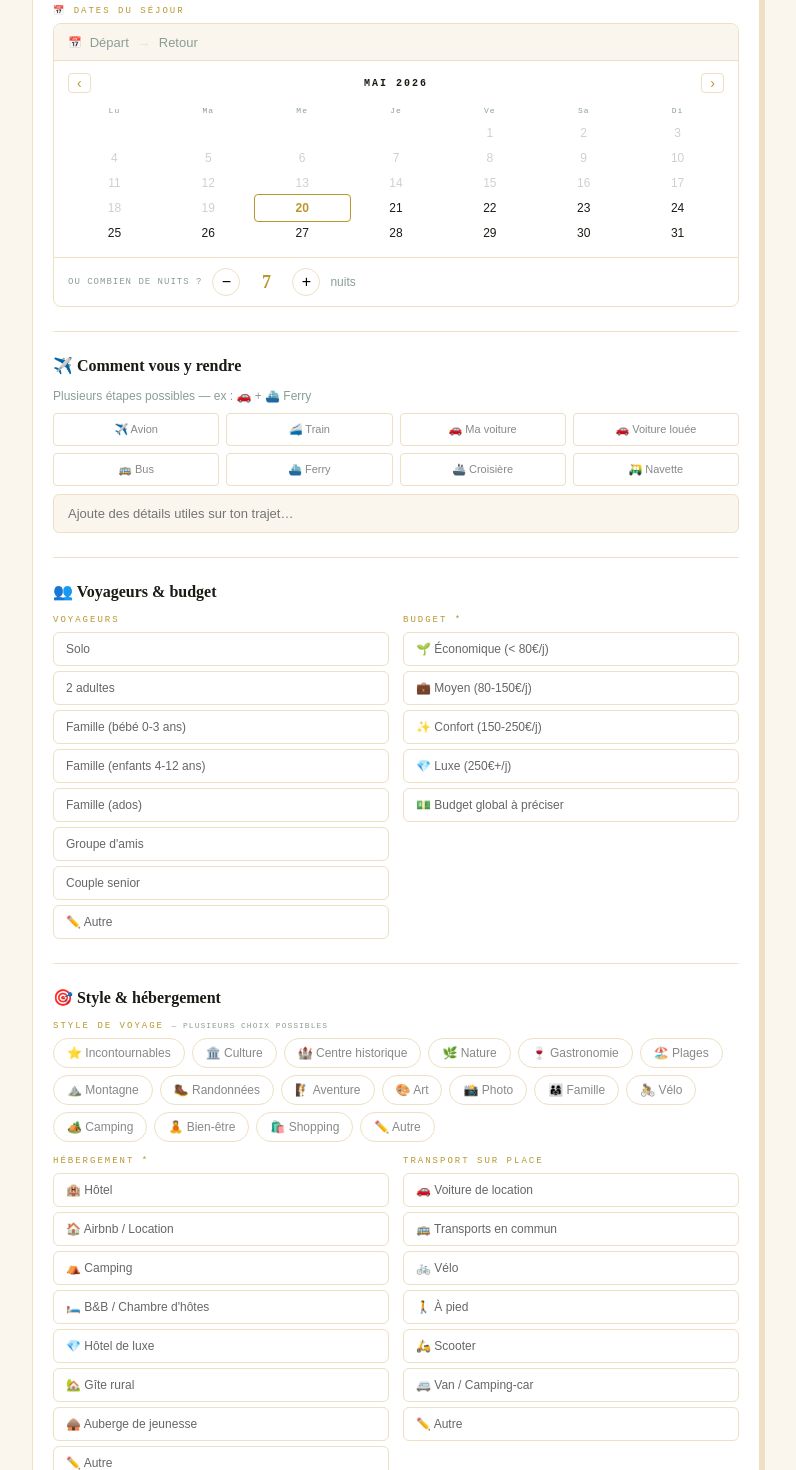
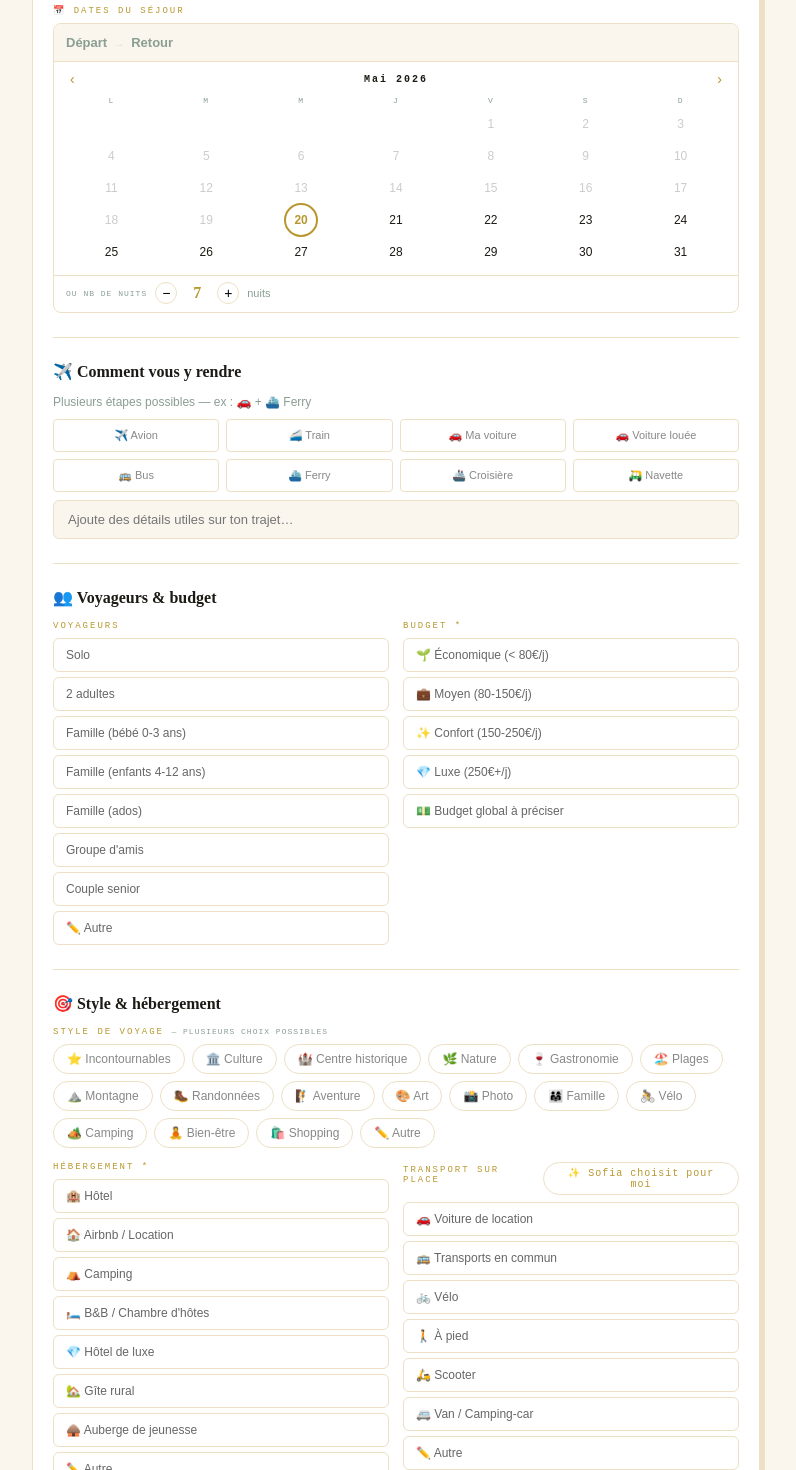
Before and after one commit to ingedevogelaere-hub/sofia-planner, a Next.js app: page / in a window 1280 px wide. Shown: the part 660-2130 px from the top of the page, without its empty margins (244-1040 px from the left). Built offline with nearby package versions, Linux system fonts and the light colour scheme.

Commit message:
Refactor DateRangePicker for clarity and accessibility
Refactor DateRangePicker component for improved readability and structure. Adjusted styles and added accessibility features.

```diff
--- a/pages/index.js
+++ b/pages/index.js
@@ -339,75 +339,129 @@ function PackingSection({packing}){
   </div>);
 }
 
-// ─── Date Range Picker ─────────────────────────────────────────
+// ─── Date Range Picker ─────────────────────────────────────
 function parseLocalDate(str){if(!str)return null;const [y,m,d]=str.split('-').map(Number);return new Date(y,m-1,d);}
 function toDateStr(d){if(!d)return"";return `${d.getFullYear()}-${String(d.getMonth()+1).padStart(2,'0')}-${String(d.getDate()).padStart(2,'0')}`;}
 
 function DateRangePicker({dateStart,dateEnd,nuits,onDateStart,onDateEnd,onNuits}){
   const today=new Date();today.setHours(0,0,0,0);
-  const [curMonth,setCurMonth]=useState(()=>{const d=dateStart?parseLocalDate(dateStart):new Date();return new Date(d.getFullYear(),d.getMonth(),1);});
+  const [curMonth,setCurMonth]=useState(()=>{
+    const d=dateStart?parseLocalDate(dateStart):new Date();
+    return new Date(d.getFullYear(),d.getMonth(),1);
+  });
   const [hovered,setHovered]=useState(null);
-  const start=parseLocalDate(dateStart);const end=parseLocalDate(dateEnd);
+  const start=parseLocalDate(dateStart);
+  const end=parseLocalDate(dateEnd);
+
   const daysInMonth=new Date(curMonth.getFullYear(),curMonth.getMonth()+1,0).getDate();
   const firstDay=new Date(curMonth.getFullYear(),curMonth.getMonth(),1).getDay();
-  const startOffset=(firstDay+6)%7;
-  const handleDay=(day)=>{
-    const clicked=new Date(curMonth.getFullYear(),curMonth.getMonth(),day);
-    if(clicked<today)return;
-    if(!start||(start&&end)){onDateStart(toDateStr(clicked));onDateEnd("");setHovered(null);}
-    else{if(clicked<=start){onDateStart(toDateStr(clicked));onDateEnd("");setHovered(null);}else{const nights=Math.round((clicked-start)/(1000*60*60*24));onDateEnd(toDateStr(clicked));onNuits(nights);setHovered(null);}}
+  const offset=(firstDay+6)%7;
+
+  const click=(day)=>{
+    const d=new Date(curMonth.getFullYear(),curMonth.getMonth(),day);
+    if(d<today)return;
+    if(!start||(start&&end)){onDateStart(toDateStr(d));onDateEnd("");setHovered(null);}
+    else if(d<=start){onDateStart(toDateStr(d));onDateEnd("");setHovered(null);}
+    else{onDateEnd(toDateStr(d));onNuits(Math.round((d-start)/(864e5)));setHovered(null);}
   };
-  const reset=()=>{onDateStart("");onDateEnd("");onNuits(7);setHovered(null);};
-  const getStatus=(day)=>{
+
+  const getStyle=(day)=>{
     const d=new Date(curMonth.getFullYear(),curMonth.getMonth(),day);
     const isS=start&&d.getTime()===start.getTime();
     const isE=end&&d.getTime()===end.getTime();
     const effEnd=end||(hovered?new Date(curMonth.getFullYear(),curMonth.getMonth(),hovered):null);
-    const inRange=start&&effEnd&&d>start&&d<effEnd;
-    const isPast=d<today;const isToday=d.getTime()===today.getTime();
-    return{isS,isE,inRange,isPast,isToday};
+    const inR=start&&effEnd&&d>start&&d<effEnd;
+    const past=d<today;
+    const isT=d.getTime()===today.getTime();
+    return{isS,isE,inR,past,isT};
   };
-  const cells=[];for(let i=0;i<startOffset;i++)cells.push(null);for(let d=1;d<=daysInMonth;d++)cells.push(d);
-  const months=["Janvier","Février","Mars","Avril","Mai","Juin","Juillet","Août","Septembre","Octobre","Novembre","Décembre"];
-  const days=["Lu","Ma","Me","Je","Ve","Sa","Di"];
-  const fmtShort=d=>d?d.toLocaleDateString('fr-FR',{day:'2-digit',month:'2-digit'}):null;
+
+  const cells=[];
+  for(let i=0;i<offset;i++)cells.push(null);
+  for(let d=1;d<=daysInMonth;d++)cells.push(d);
+
+  const M=["Jan","Fév","Mar","Avr","Mai","Jun","Jul","Aoû","Sep","Oct","Nov","Déc"];
+  const D=["L","M","M","J","V","S","D"];
+
+  const fmt=d=>d?d.toLocaleDateString('fr-FR',{day:'numeric',month:'short'}):null;
+
   return(
-    <div style={{background:"#fff",border:"1.5px solid "+C.parch,borderRadius:8,overflow:"hidden"}}>
-      <div style={{display:"flex",alignItems:"center",padding:"10px 14px",background:C.cream,borderBottom:"1px solid "+C.parch,gap:8}}>
-        <span style={{fontSize:11,color:C.mist,fontFamily:"'DM Mono',monospace",flexShrink:0}}>📅</span>
-        <span style={{fontSize:13,fontWeight:dateStart?600:400,color:dateStart?C.rust:C.mist}}>{dateStart?fmtShort(start):"Départ"}</span>
-        <span style={{color:C.parch,fontSize:14}}>→</span>
-        <span style={{fontSize:13,fontWeight:dateEnd?600:400,color:dateEnd?C.forest:dateStart?C.gold:C.mist}}>{dateEnd?fmtShort(end):dateStart?"Cliquez retour":"Retour"}</span>
-        {dateStart&&dateEnd&&<span style={{marginLeft:"auto",fontFamily:"'Playfair Display',serif",fontSize:14,fontWeight:700,color:C.gold}}>🌙 {nuits} nuits</span>}
-        {(dateStart||dateEnd)&&<button onClick={reset} title="Réinitialiser" style={{width:26,height:26,borderRadius:"50%",border:"1.5px solid "+C.parch,background:"#fff",cursor:"pointer",display:"flex",alignItems:"center",justifyContent:"center",fontSize:13,color:C.mist,flexShrink:0,lineHeight:1}}>↺</button>}
+    <div style={{border:"1.5px solid "+C.parch,borderRadius:8,overflow:"hidden",background:"#fff"}}>
+      {/* Summary bar */}
+      <div style={{display:"flex",alignItems:"center",padding:"8px 12px",background:C.cream,borderBottom:"1px solid "+C.parch,gap:6,minHeight:38}}>
+        <span style={{fontSize:13,fontWeight:600,color:dateStart?C.rust:C.mist,fontFamily:"'DM Sans',sans-serif"}}>{dateStart?fmt(start):"Départ"}</span>
+        <span style={{color:C.parch,fontSize:12,flexShrink:0}}>→</span>
+        <span style={{fontSize:13,fontWeight:600,color:dateEnd?C.forest:dateStart?C.gold:C.mist,fontFamily:"'DM Sans',sans-serif"}}>{dateEnd?fmt(end):dateStart?"Retour ?":"Retour"}</span>
+        {dateStart&&dateEnd&&<span style={{marginLeft:"auto",fontSize:12,fontWeight:700,color:C.gold,fontFamily:"'Playfair Display',serif",flexShrink:0}}>🌙 {nuits}n</span>}
+        {(dateStart||dateEnd)&&<button onClick={()=>{onDateStart("");onDateEnd("");onNuits(7);setHovered(null);}} style={{width:20,height:20,borderRadius:"50%",border:"1.5px solid "+C.parch,background:"#fff",cursor:"pointer",fontSize:10,color:C.mist,lineHeight:1,flexShrink:0,display:"flex",alignItems:"center",justifyContent:"center",marginLeft:"auto"}}>↺</button>}
       </div>
-      <div style={{padding:"12px 14px"}}>
-        <div style={{display:"flex",alignItems:"center",justifyContent:"space-between",marginBottom:10}}>
-          <button onClick={()=>setCurMonth(m=>new Date(m.getFullYear(),m.getMonth()-1,1))} style={{background:"none",border:"1px solid "+C.parch,borderRadius:4,cursor:"pointer",padding:"2px 8px",fontSize:14,color:C.gold,lineHeight:1}}>‹</button>
-          <span style={{fontFamily:"'DM Mono',monospace",fontSize:10,letterSpacing:2,textTransform:"uppercase",fontWeight:600}}>{months[curMonth.getMonth()]} {curMonth.getFullYear()}</span>
-          <button onClick={()=>setCurMonth(m=>new Date(m.getFullYear(),m.getMonth()+1,1))} style={{background:"none",border:"1px solid "+C.parch,borderRadius:4,cursor:"pointer",padding:"2px 8px",fontSize:14,color:C.gold,lineHeight:1}}>›</button>
+
+      <div style={{padding:"8px 10px"}}>
+        {/* Month nav */}
+        <div style={{display:"flex",alignItems:"center",justifyContent:"space-between",marginBottom:6}}>
+          <button onClick={()=>setCurMonth(m=>new Date(m.getFullYear(),m.getMonth()-1,1))} style={{background:"none",border:"none",cursor:"pointer",color:C.gold,fontSize:14,padding:"2px 6px",lineHeight:1}}>‹</button>
+          <span style={{fontFamily:"'DM Mono',monospace",fontSize:10,letterSpacing:2,fontWeight:600,color:C.ink}}>{M[curMonth.getMonth()]} {curMonth.getFullYear()}</span>
+          <button onClick={()=>setCurMonth(m=>new Date(m.getFullYear(),m.getMonth()+1,1))} style={{background:"none",border:"none",cursor:"pointer",color:C.gold,fontSize:14,padding:"2px 6px",lineHeight:1}}>›</button>
         </div>
-        <div style={{display:"grid",gridTemplateColumns:"repeat(7,1fr)",gap:1,marginBottom:3}}>
-          {days.map(d=><div key={d} style={{textAlign:"center",fontFamily:"'DM Mono',monospace",fontSize:8,color:C.mist,padding:"3px 0",letterSpacing:1}}>{d}</div>)}
+
+        {/* Day headers */}
+        <div style={{display:"grid",gridTemplateColumns:"repeat(7,1fr)",marginBottom:2}}>
+          {D.map((d,i)=><div key={i} style={{textAlign:"center",fontFamily:"'DM Mono',monospace",fontSize:8,color:C.mist,padding:"2px 0",letterSpacing:1}}>{d}</div>)}
         </div>
-        <div style={{display:"grid",gridTemplateColumns:"repeat(7,1fr)",gap:1}}>
+
+        {/* Days */}
+        <div style={{display:"grid",gridTemplateColumns:"repeat(7,1fr)",gap:"2px 0"}}>
           {cells.map((day,i)=>{
             if(!day)return<div key={i}/>;
-            const{isS,isE,inRange,isPast,isToday}=getStatus(day);
-            return(<button key={i} onClick={()=>handleDay(day)} onMouseEnter={()=>start&&!end&&!isPast&&setHovered(day)} onMouseLeave={()=>setHovered(null)}
-              style={{padding:"5px 0",textAlign:"center",border:"none",borderRadius:isS?"50% 0 0 50%":isE?"0 50% 50% 0":"2px",background:isS||isE?C.rust:inRange?"#fde8e4":"transparent",color:isS||isE?"#fff":isPast?"#d0d0d0":isToday?C.gold:C.ink,fontFamily:"'DM Sans',sans-serif",fontSize:12,cursor:isPast?"default":"pointer",fontWeight:isS||isE?700:isToday?600:400,outline:isToday&&!isS&&!isE?"1.5px solid "+C.gold:"none",outlineOffset:"1px",transition:"background .1s"}}>
-              {day}
-            </button>);
+            const{isS,isE,inR,past,isT}=getStyle(day);
+            // Range background spans full cell width
+            const rangeStyle=inR?{background:"#FDE8E4"}:{};
+            const startCapStyle=isS?{background:"#FDE8E4",borderRadius:"0"}:{};
+            const endCapStyle=isE?{background:"#FDE8E4",borderRadius:"0"}:{};
+            // First/last in row: round the range bg
+            const col=(i%7);
+            const isFirstInRow=col===0;
+            const isLastInRow=col===6;
+            const dotStyle={
+              width:28,height:28,borderRadius:"50%",display:"flex",alignItems:"center",justifyContent:"center",margin:"0 auto",position:"relative",zIndex:1,
+              background:isS||isE?C.rust:"transparent",
+              color:isS||isE?"#fff":past?"#ccc":isT?C.gold:C.ink,
+              fontWeight:isS||isE?700:isT?600:400,
+              fontSize:12,
+              fontFamily:"'DM Sans',sans-serif",
+              outline:isT&&!isS&&!isE?"2px solid "+C.gold:"none",
+              outlineOffset:"1px",
+            };
+            return(
+              <div key={i} onClick={()=>!past&&click(day)}
+                onMouseEnter={()=>start&&!end&&!past&&setHovered(day)}
+                onMouseLeave={()=>setHovered(null)}
+                style={{
+                  position:"relative",cursor:past?"default":"pointer",
+                  padding:"1px 0",
+                  background:inR?"#FDE8E4":isS&&end?"#FDE8E4":isE&&start?"#FDE8E4":"transparent",
+                  borderRadius:isS?"50% 0 0 50%":isE?"0 50% 50% 0":"0",
+                  // Clip range edges at row boundaries
+                  ...(inR&&isFirstInRow?{borderRadius:"50% 0 0 50%"}:{}),
+                  ...(inR&&isLastInRow?{borderRadius:"0 50% 50% 0"}:{}),
+                }}>
+                <div style={dotStyle}>{day}</div>
+              </div>
+            );
           })}
         </div>
       </div>
-      {!dateStart&&(<div style={{padding:"10px 14px",borderTop:"1px solid "+C.parch,display:"flex",alignItems:"center",gap:10}}>
-        <span style={{fontFamily:"'DM Mono',monospace",fontSize:9,letterSpacing:1,color:C.mist,textTransform:"uppercase"}}>Ou combien de nuits ?</span>
-        <button onClick={()=>onNuits(Math.max(1,nuits-1))} style={{width:28,height:28,border:"1.5px solid "+C.parch,borderRadius:"50%",background:"#fff",fontSize:16,cursor:"pointer",lineHeight:1}}>−</button>
-        <span style={{fontFamily:"'Playfair Display',serif",fontSize:18,fontWeight:700,color:C.gold,minWidth:32,textAlign:"center"}}>{nuits}</span>
-        <button onClick={()=>onNuits(Math.min(90,nuits+1))} style={{width:28,height:28,border:"1.5px solid "+C.parch,borderRadius:"50%",background:"#fff",fontSize:16,cursor:"pointer",lineHeight:1}}>+</button>
-        <span style={{fontSize:12,color:C.mist}}>nuits</span>
-      </div>)}
+
+      {/* Manual nights when no dates */}
+      {!dateStart&&(
+        <div style={{padding:"6px 12px 8px",borderTop:"1px solid "+C.parch,display:"flex",alignItems:"center",gap:8}}>
+          <span style={{fontFamily:"'DM Mono',monospace",fontSize:8,color:C.mist,letterSpacing:1,textTransform:"uppercase"}}>Ou nb de nuits</span>
+          <button onClick={()=>onNuits(Math.max(1,nuits-1))} style={{width:22,height:22,border:"1.5px solid "+C.parch,borderRadius:"50%",background:"#fff",fontSize:14,cursor:"pointer",lineHeight:1,flexShrink:0}}>−</button>
+          <span style={{fontFamily:"'Playfair Display',serif",fontSize:16,fontWeight:700,color:C.gold,minWidth:24,textAlign:"center"}}>{nuits}</span>
+          <button onClick={()=>onNuits(Math.min(90,nuits+1))} style={{width:22,height:22,border:"1.5px solid "+C.parch,borderRadius:"50%",background:"#fff",fontSize:14,cursor:"pointer",lineHeight:1,flexShrink:0}}>+</button>
+          <span style={{fontSize:11,color:C.mist}}>nuits</span>
+        </div>
+      )}
     </div>
   );
 }
@@ -638,9 +692,13 @@ export default function SofiaPlanner(){
   const [outingDayFilter,setOutingDayFilter]=useState(null);
   const [uploadedFile,setUploadedFile]=useState(null);
   const bottomRef=useRef(null);
+  const pageTopRef=useRef(null);
   useEffect(()=>{bottomRef.current?.scrollIntoView({behavior:"smooth"});},[msgs]);
+  useEffect(()=>{
+    if(genError) window.scrollTo({top:0,behavior:"smooth"});
+  },[genError]);
 
-  const [form,setForm]=useState({destination:"",depart:"",dateStart:"",dateEnd:"",nuits:7,voyageurs:"",voyageurs_autre:"",budget:"",budget_global:"",styles:[],style_autre:"",hebergement:"",hebergement_autre:"",transport:"",transport_autre:"",transport_to:[],transport_to_autre:"",special:"",musts:"",avoid:"",notes:""});
+  const [form,setForm]=useState({destination:"",depart:"",dateStart:"",dateEnd:"",nuits:7,voyageurs:"",voyageurs_autre:"",budget:"",budget_global:"",styles:[],style_autre:"",hebergement:"",hebergement_autre:"",transport:"",transport_autre:"",transport_to:[],transport_to_autre:"",special:"",musts:"",avoid:"",notes:"",pmr:false});
   const setF=(k,v)=>setForm(f=>({...f,[k]:v}));
   const toggleArr=(k,v)=>setF(k,form[k].includes(v)?form[k].filter(x=>x!==v):[...form[k],v]);
 
@@ -856,11 +914,30 @@ export default function SofiaPlanner(){
                   </div>
                   {errors.hebergement&&<div style={{fontSize:11,color:C.rust,marginTop:4}}>⚠️ {errors.hebergement}</div>}
                 </div>
-                <div><span style={lbl}>Transport sur place</span>
-                  <div style={{display:"flex",flexDirection:"column",gap:5}}>
-                    {TRANSPORTS_LOCAL.map(t=><button key={t} onClick={()=>setF("transport",t)} style={selBtn(form.transport===t,C.navy)}>{t}</button>)}
-                    {form.transport==="Autre"?<div style={inpBox}><input autoFocus style={inp} value={form.transport_autre} onChange={e=>setF("transport_autre",e.target.value)} placeholder="Précise…"/></div>:<button onClick={()=>setF("transport","Autre")} style={selBtn(false)}>✏️ Autre</button>}
+                <div>
+                  <div style={{display:"flex",alignItems:"center",justifyContent:"space-between",marginBottom:7}}>
+                    <span style={lbl}>Transport sur place</span>
+                    <button onClick={()=>setF("transport",form.transport==="sofia"?"":"sofia")}
+                      style={{padding:"4px 10px",border:"1.5px solid",borderRadius:100,fontSize:10,cursor:"pointer",fontFamily:"'DM Mono',monospace",letterSpacing:1,transition:"all .15s",
+                        background:form.transport==="sofia"?"linear-gradient(135deg,#B8972E,#C1440E)":"transparent",
+                        borderColor:form.transport==="sofia"?C.gold:C.parch,
+                        color:form.transport==="sofia"?"#fff":C.gold,
+                        fontWeight:form.transport==="sofia"?700:400
+                      }}>
+                      {form.transport==="sofia"?"✨ Sofia choisit":"✨ Sofia choisit pour moi"}
+                    </button>
                   </div>
+                  {form.transport==="sofia"?(
+                    <div style={{padding:"12px 14px",background:"linear-gradient(135deg,#FDF8ED,#FFF9F0)",border:"1.5px solid "+C.gold,borderRadius:6,fontSize:12,color:"#4a3800"}}>
+                      <div style={{fontWeight:700,marginBottom:4}}>✨ Sofia s'en charge !</div>
+                      <div style={{color:C.mist}}>Sofia analysera ta destination, ton style et ton profil pour recommander le transport idéal dans ton plan.</div>
+                    </div>
+                  ):(
+                    <div style={{display:"flex",flexDirection:"column",gap:5}}>
+                      {TRANSPORTS_LOCAL.map(t=><button key={t} onClick={()=>setF("transport",t)} style={selBtn(form.transport===t,C.navy)}>{t}</button>)}
+                      {form.transport==="Autre"?<div style={inpBox}><input autoFocus style={inp} value={form.transport_autre} onChange={e=>setF("transport_autre",e.target.value)} placeholder="Précise…"/></div>:<button onClick={()=>setF("transport","Autre")} style={selBtn(false)}>✏️ Autre</button>}
+                    </div>
+                  )}
                 </div>
               </div>
             </div>
@@ -872,6 +949,36 @@ export default function SofiaPlanner(){
                 <div><span style={lbl}>À éviter</span><div style={inpBox}><textarea style={{...inp,height:80,resize:"none",padding:"10px 14px"}} value={form.avoid} onChange={e=>setF("avoid",e.target.value)} placeholder="Pas trop touristique…"/></div></div>
                 <div><span style={lbl}>Besoins spéciaux</span><div style={inpBox}><textarea style={{...inp,height:70,resize:"none",padding:"10px 14px"}} value={form.special} onChange={e=>setF("special",e.target.value)} placeholder="Végétarien, allergie, mobilité réduite…"/></div></div>
                 <div><span style={lbl}>Autres informations</span><div style={inpBox}><textarea style={{...inp,height:70,resize:"none",padding:"10px 14px"}} value={form.notes} onChange={e=>setF("notes",e.target.value)} placeholder="Passionné de plongée, fan de gastronomie…"/></div></div>
+              </div>
+            </div>
+            {/* PMR Toggle */}
+            <div style={{marginBottom:16,padding:"14px 16px",background:form.pmr?"linear-gradient(135deg,#e8f4fd,#e3f2fd)":C.cream,border:"1.5px solid "+(form.pmr?"#1565c0":C.parch),borderRadius:6,transition:"all .2s"}}>
+              <div style={{display:"flex",alignItems:"center",justifyContent:"space-between",gap:12}}>
+                <div style={{flex:1}}>
+                  <div style={{display:"flex",alignItems:"center",gap:8,marginBottom:form.pmr?6:0}}>
+                    <span style={{fontSize:20}}>♿</span>
+                    <div>
+                      <div style={{fontFamily:"'Playfair Display',serif",fontSize:14,fontWeight:700,color:form.pmr?"#1565c0":C.ink}}>Accessibilité / Mobilité réduite</div>
+                      <div style={{fontSize:11,color:C.mist}}>Sofia adapte tout le plan : hébergements, restos, activités, transports</div>
+                    </div>
+                  </div>
+                  {form.pmr&&(
+                    <div style={{fontSize:12,color:"#1565c0",lineHeight:1.6,marginLeft:28}}>
+                      ✓ Hébergements accessibles PMR<br/>
+                      ✓ Restaurants de plain-pied<br/>
+                      ✓ Activités adaptées (pas de randonnées difficiles)<br/>
+                      ✓ Transports accessibles (bus à plancher bas, taxis PMR)
+                    </div>
+                  )}
+                </div>
+                <button onClick={()=>setF("pmr",!form.pmr)}
+                  style={{padding:"8px 16px",border:"1.5px solid",borderRadius:100,cursor:"pointer",fontFamily:"'DM Mono',monospace",fontSize:10,letterSpacing:1,fontWeight:700,flexShrink:0,transition:"all .2s",
+                    background:form.pmr?"#1565c0":"transparent",
+                    borderColor:form.pmr?"#1565c0":"#1565c0",
+                    color:form.pmr?"#fff":"#1565c0"
+                  }}>
+                  {form.pmr?"✓ ACTIVÉ":"Activer"}
+                </button>
               </div>
             </div>
             <button onClick={generate} style={{width:"100%",padding:"16px",background:C.rust,color:"#fff",border:"none",borderRadius:6,fontFamily:"'Playfair Display',serif",fontStyle:"italic",fontSize:19,cursor:"pointer"}}>
```
